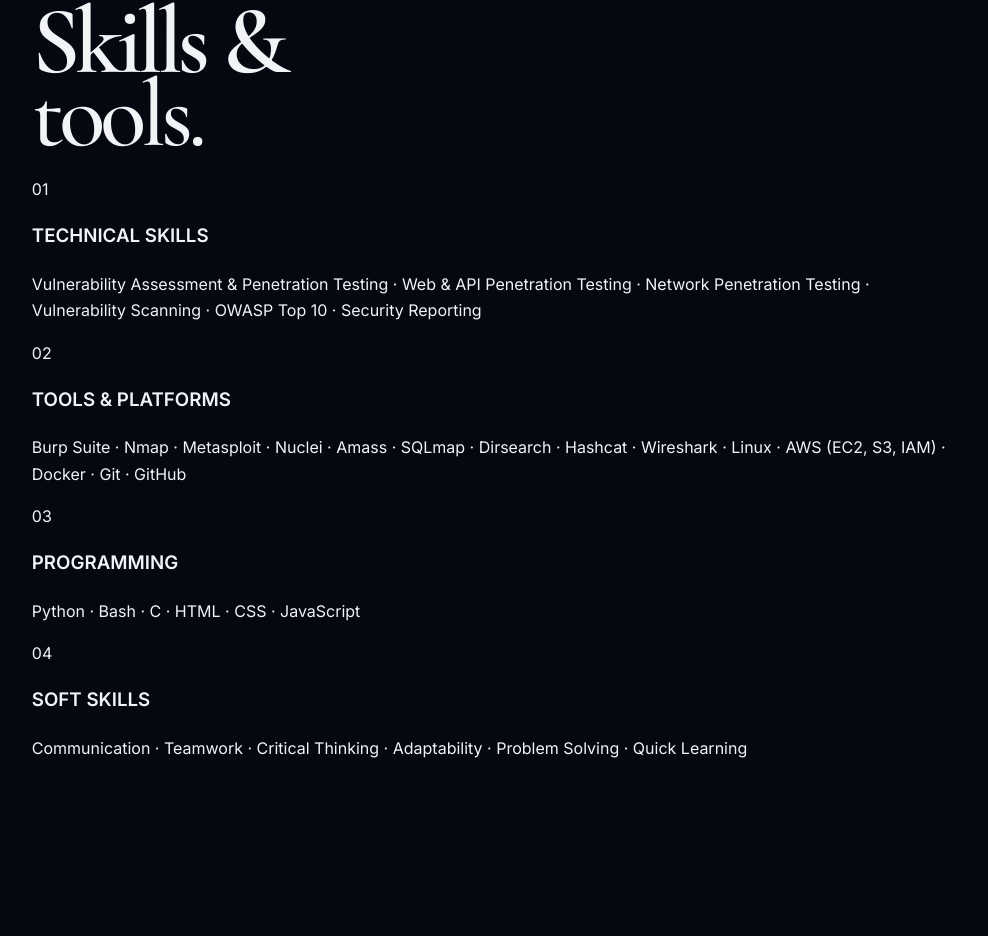
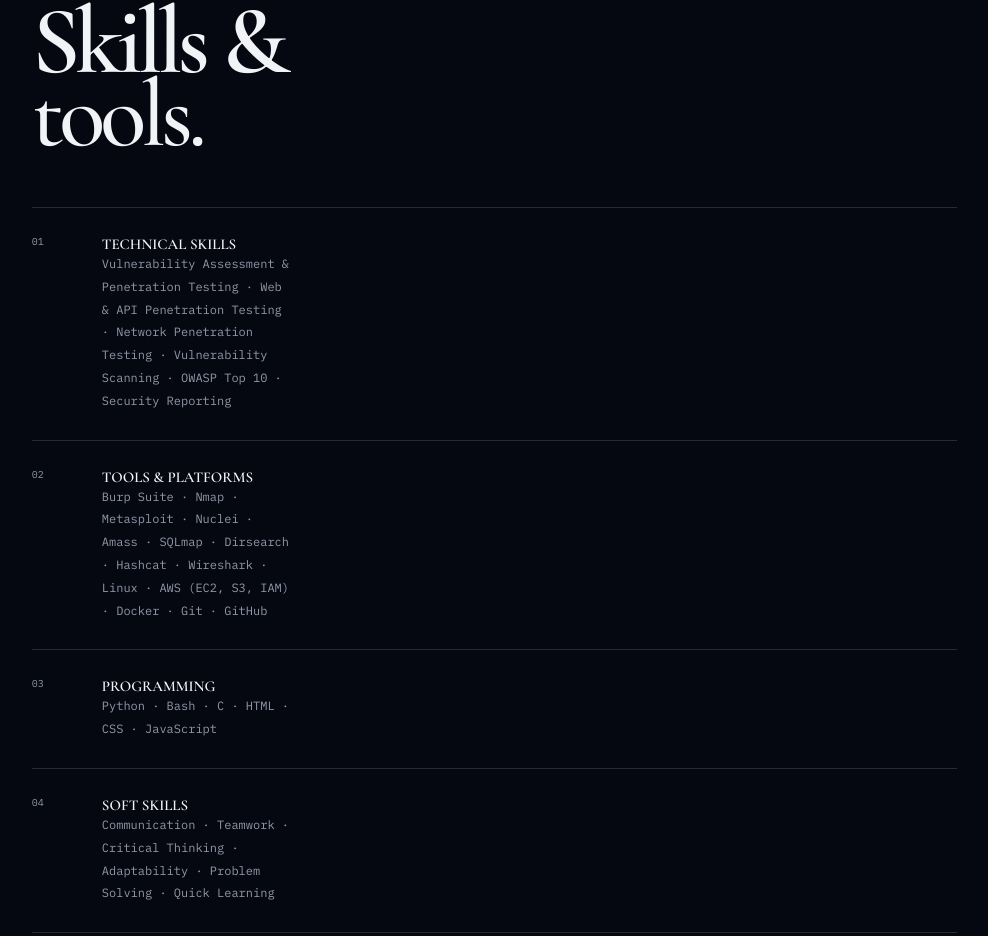
Before and after one commit to 1xMaverick/1xmaverick.github.io, a plain HTML site: page index.html in a window 1280 px wide. Shown: the part 3644-4580 px from the top of the page, without its empty margins (259-1247 px from the left). Drawn offline with nearby package versions, Linux system fonts and the light colour scheme.

Commit message:
style.css

```diff
--- a/style.css
+++ b/style.css
@@ -787,3 +787,43 @@ footer {
     transition-duration: .01ms !important;
   }
 }
+.skill-list {
+  margin-top: 55px;
+  border-top: 1px solid var(--line);
+}
+
+.skill-row {
+  display: grid;
+  grid-template-columns: 50px 190px 1fr;
+  gap: 20px;
+  padding: 27px 0;
+  border-bottom: 1px solid var(--line);
+  align-items: start;
+}
+
+.skill-row > span {
+  color: var(--muted);
+  font: 10px var(--mono);
+}
+
+.skill-row h3 {
+  margin: 0;
+  font: 600 15px var(--serif);
+}
+
+.skill-row p {
+  margin: 0;
+  color: var(--muted);
+  font: 12px/1.9 var(--mono);
+}
+
+@media (max-width: 650px) {
+  .skill-row {
+    grid-template-columns: 30px 1fr;
+    gap: 12px;
+  }
+
+  .skill-row > div {
+    grid-column: 2;
+  }
+}
```
